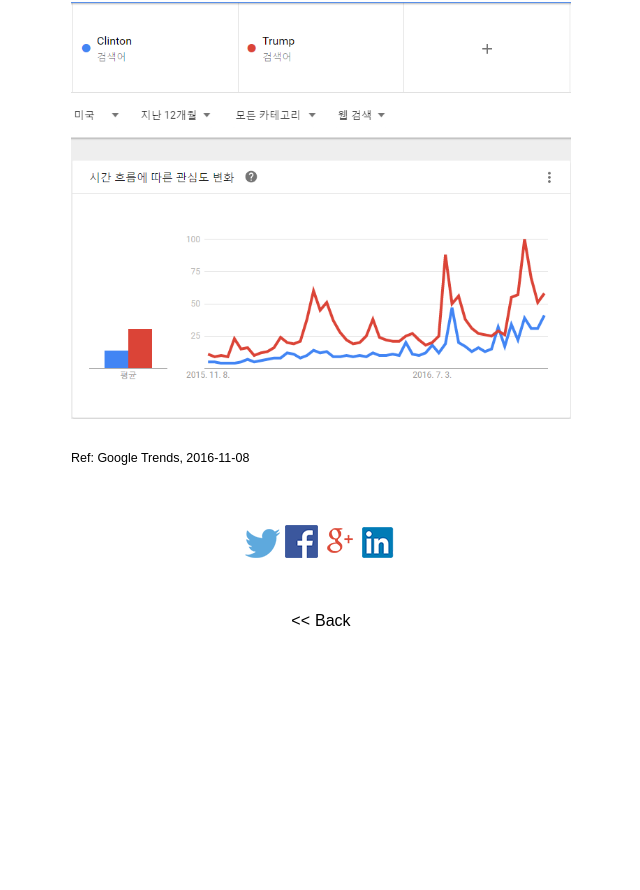
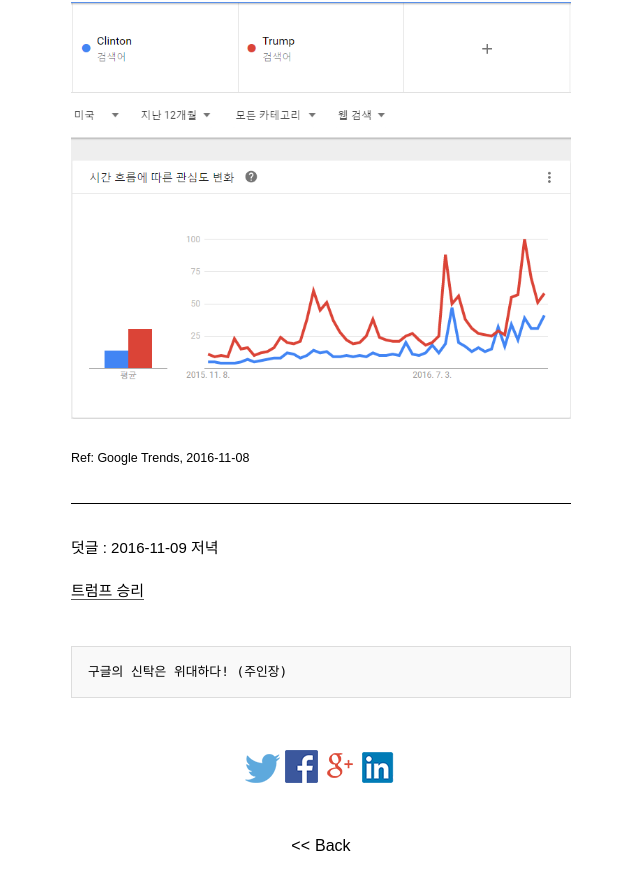
Before and after one commit to pinedance/blog, a Jekyll site: the page built from _posts/2016/07-12/2016-11-08-The-United-States-presidential-election-of-2016.md, in a window 1280 px wide and 900 px high, scrolled down 1175 px. Shown: the top 890 px of the window, without its empty margins (319-959 px from the left). Built offline with Jekyll 4.4.1, drawn with Linux system fonts in a browser that asks for light colours; some web fonts are replaced; before the commit the page ends 1850 px from its top, so only the background shows below that.

Commit message:
update recent post;

```diff
--- a/_posts/2016/07-12/2016-11-08-The-United-States-presidential-election-of-2016.md
+++ b/_posts/2016/07-12/2016-11-08-The-United-States-presidential-election-of-2016.md
@@ -28,3 +28,12 @@
 ![Clinton vs Trump]({{ site.url }}/assets/img/2016-11-08/Clinton_vs_Trump.png)
 
 <small>Ref: Google Trends, 2016-11-08</small>
+
+***
+
+덧글 : 2016-11-09 저녁
+
+[트럼프 승리](http://news.joins.com/article/20848556)
+
+
+	구글의 신탁은 위대하다! (주인장)
```
